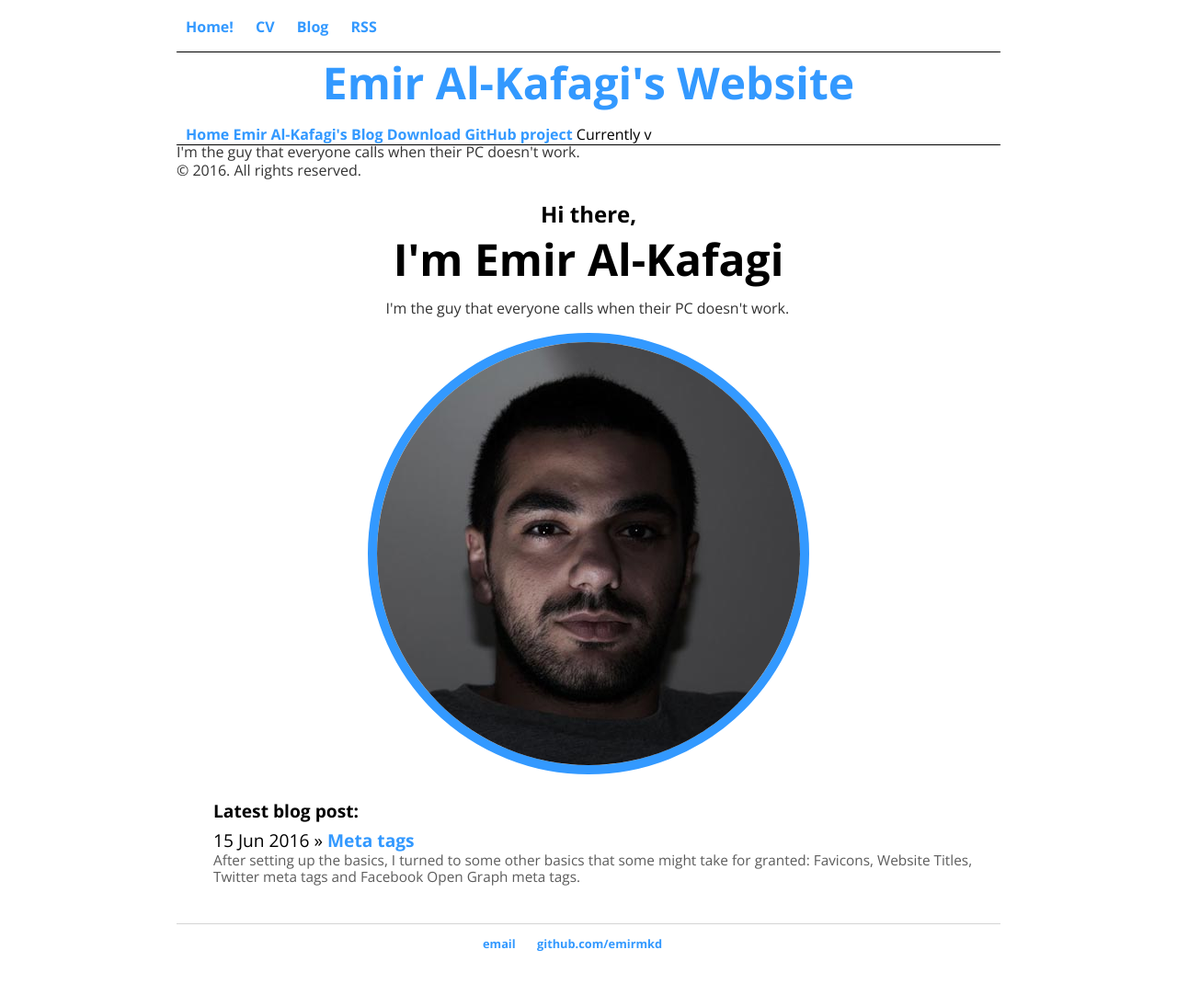
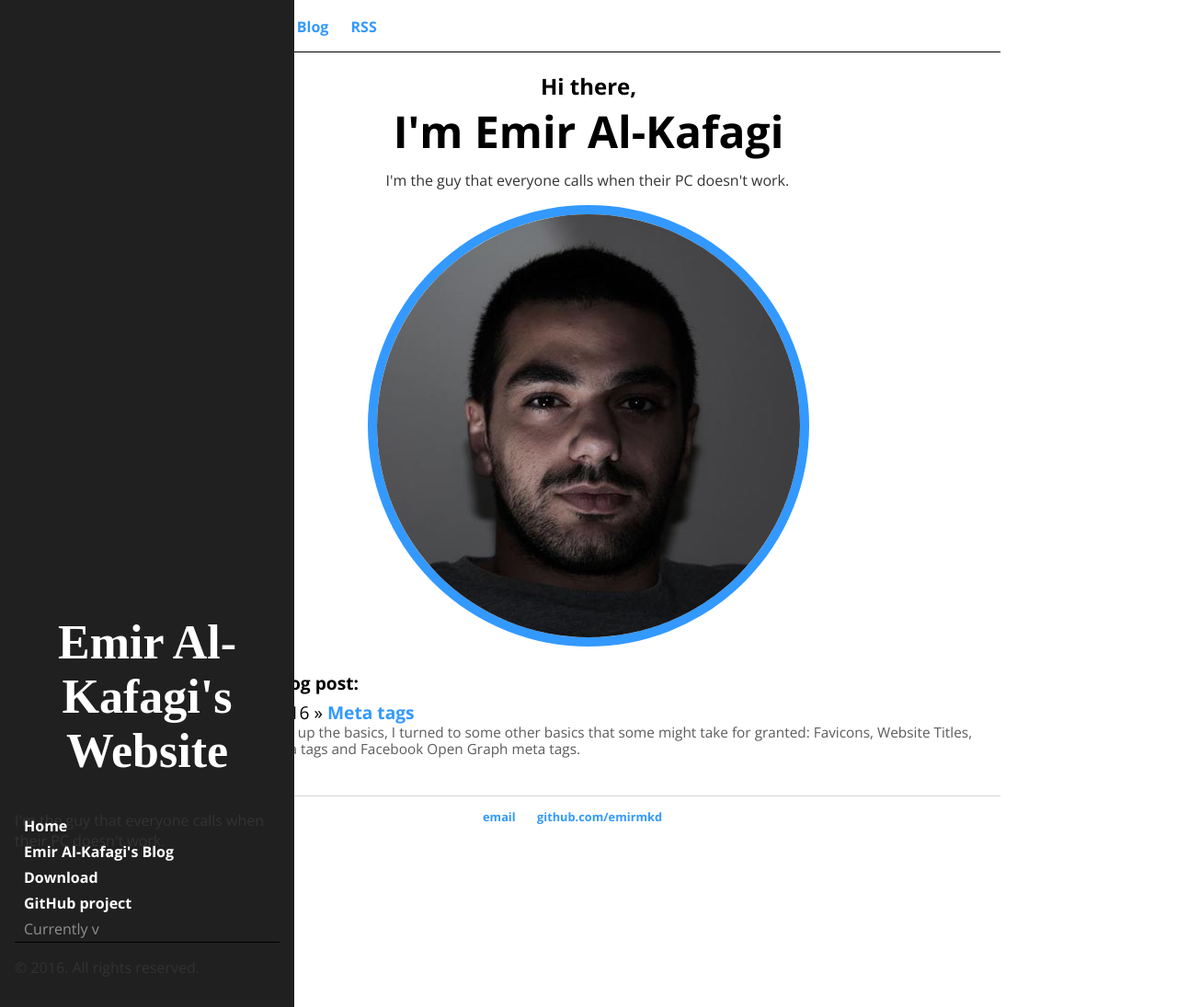
Before and after one commit to emirmkd/emirmkd.github.io, a Jekyll site: the page built from index.html, in a window 1280 px wide and 1095 px high. Shown: the whole window at 92% size. Built offline with Jekyll 4.4.1, drawn with Linux system fonts in a browser that asks for light colours.

Commit message:
Update main.css

```diff
--- a/css/main.css
+++ b/css/main.css
@@ -126,3 +126,63 @@ ul.posts li {
     position:relative;
     top:-5px;
 }
+.sidebar {
+  text-align: center;
+  padding: 2rem 1rem;
+  color: rgba(255,255,255,.5);
+  background-color: #202020;
+}
+@media (min-width: 48em) {
+  .sidebar {
+    position: fixed;
+    top: 0;
+    left: 0;
+    bottom: 0;
+    width: 18rem;
+    text-align: left;
+  }
+}
+
+/* Sidebar links */
+.sidebar a {
+  color: #fff;
+}
+
+/* About section */
+.sidebar-about h1 {
+  color: #fff;
+  margin-top: 0;
+  font-family: "Abril Fatface", serif;
+  font-size: 3.25rem;
+}
+
+/* Sidebar nav */
+.sidebar-nav {
+  margin-bottom: 1rem;
+}
+.sidebar-nav-item {
+  display: block;
+  line-height: 1.75;
+}
+a.sidebar-nav-item:hover,
+a.sidebar-nav-item:focus {
+  text-decoration: underline;
+}
+.sidebar-nav-item.active {
+  font-weight: bold;
+}
+
+/* Sticky sidebar
+ *
+ * Add the `sidebar-sticky` class to the sidebar's container to affix it the
+ * contents to the bottom of the sidebar in tablets and up.
+ */
+
+@media (min-width: 48em) {
+  .sidebar-sticky {
+    position: absolute;
+    right:  1rem;
+    bottom: 1rem;
+    left:   1rem;
+  }
+}
```
